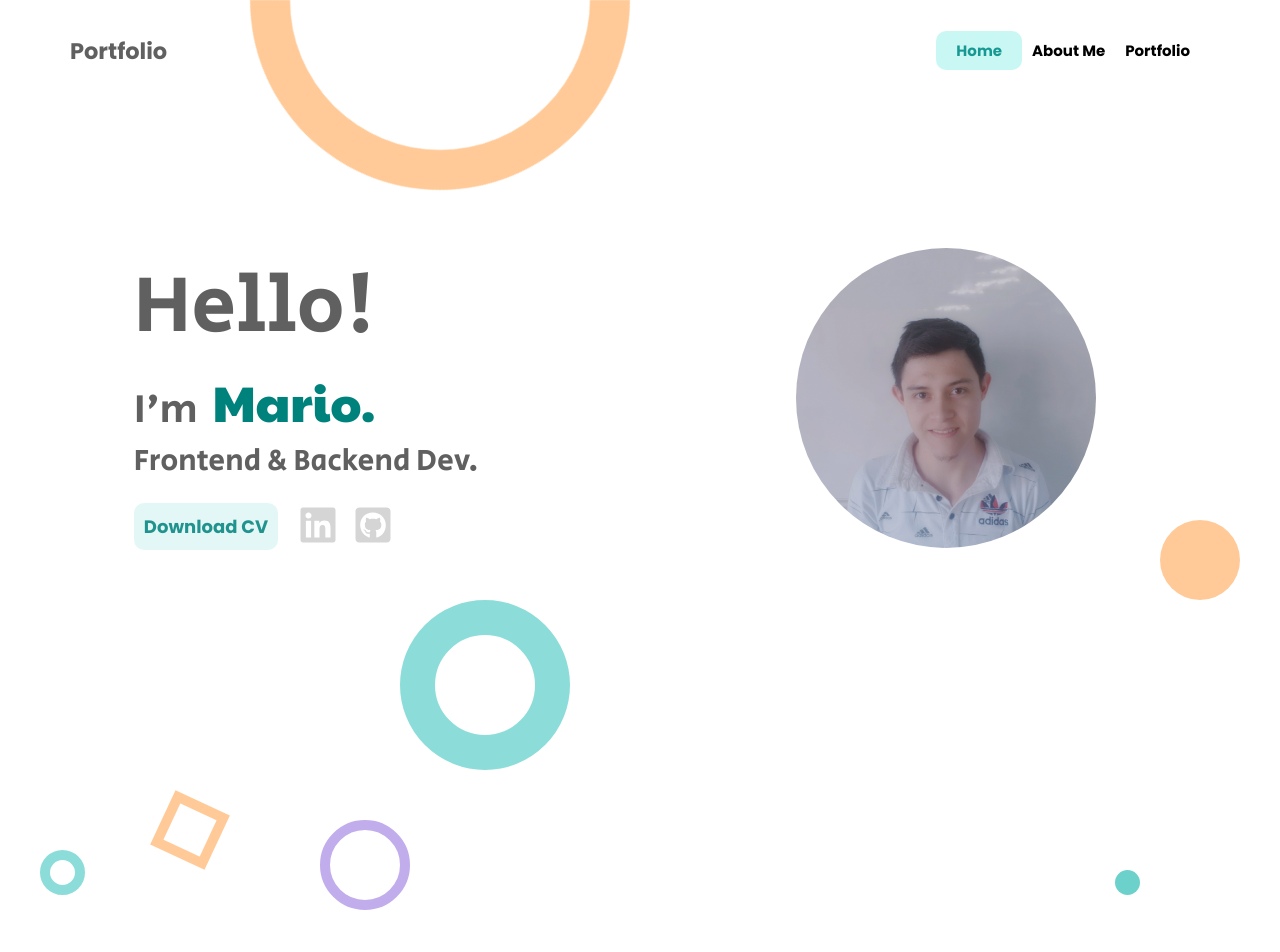
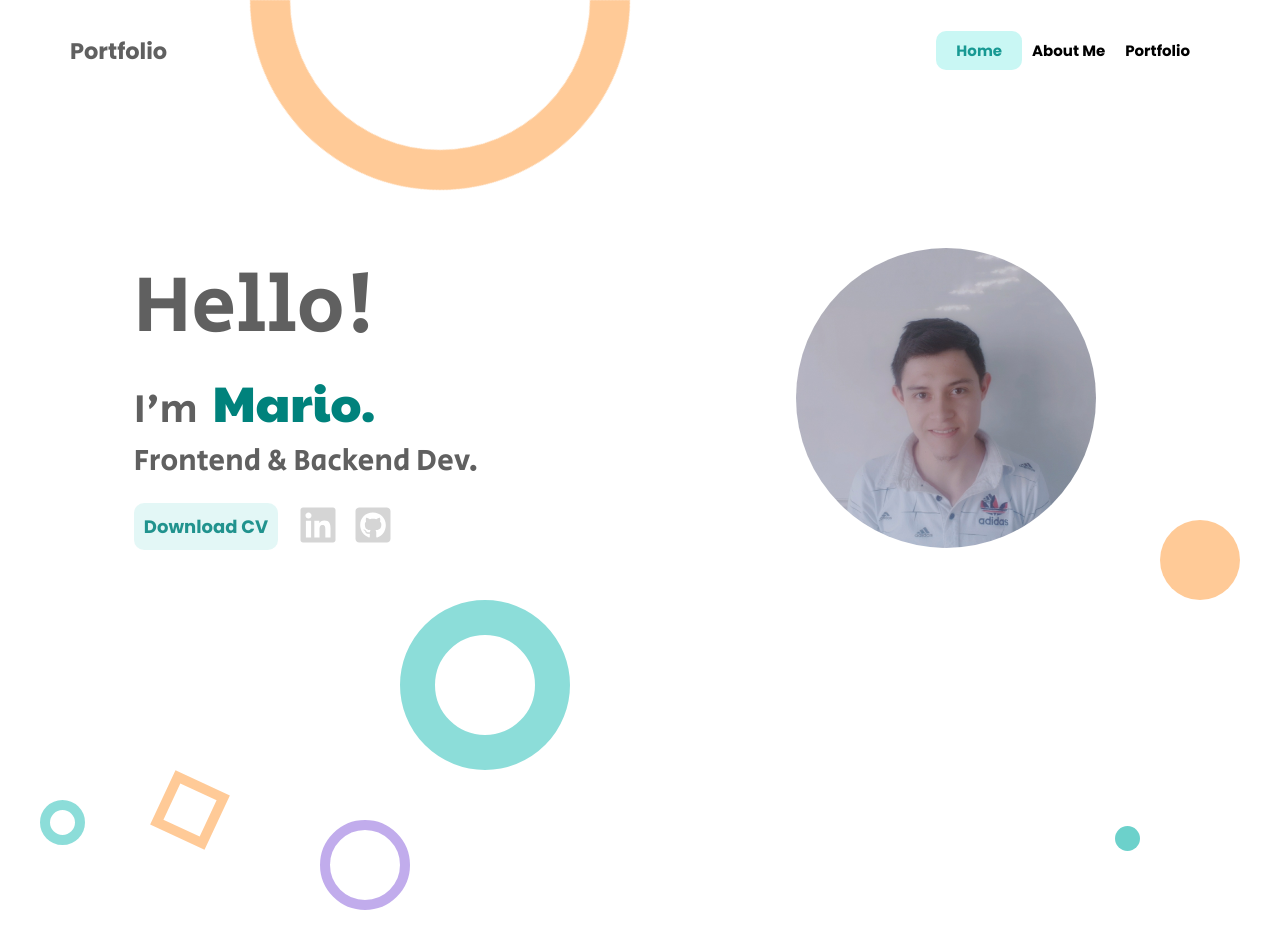
Before and after one commit to mariorocha2308/Myportfolio, a React (Create React App) app: page / in a window 1280 px wide. Shown: the top 952 px of the page. Built offline with nearby package versions, Linux system fonts and the light colour scheme.

Commit message:
new desing(about)

```diff
--- a/src/pages/styles/aboutPage.css
+++ b/src/pages/styles/aboutPage.css
@@ -68,7 +68,7 @@
     height: 25px;
     width: 25px;
     border-radius: 50%;
-    top: 870px;
+    top: 826px;
     right: 140px;
 }
 
@@ -79,7 +79,7 @@
     height: 25px;
     width: 25px;
     border-radius: 50%;
-    top: 850px;
+    top: 800px;
 }
 
 .figure2{
@@ -100,7 +100,7 @@
     height: 40px;
     width: 40px;
     transform: rotate(25deg);
-    top: 800px;
+    top: 780px;
     left: 160px;
 }
 .figure4{
```
